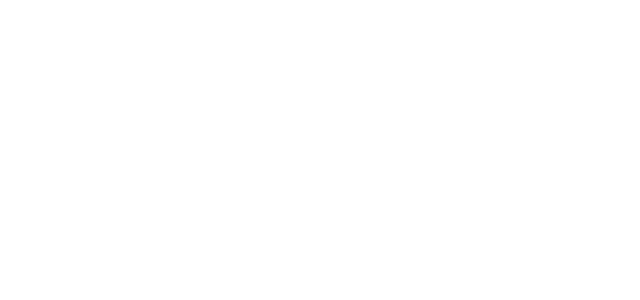
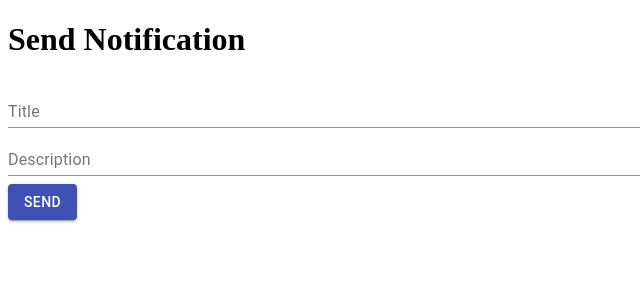
Before and after one commit to SpencerKwok/locality-ui, a React (Create React App) app: page / in a window 1280 px wide. Shown: the top 300 px of the page, without its empty margins (0-640 px from the left). Built offline with nearby package versions, Linux system fonts and the light colour scheme.

Commit message:
Adding notification form + updating package.json to npm-shrinkwrap.json + adding typescript

```diff
--- a/public/index.html
+++ b/public/index.html
@@ -7,14 +7,9 @@
       manifest.json provides metadata used when your web app is installed on a
       user's mobile device or desktop. See https://developers.google.com/web/fundamentals/web-app-manifest/
     -->
-    <link rel="manifest" href="%PUBLIC_URL%/manifest.json" />
+    <link rel="shortcut icon" href="#" />
     <!--
-      Notice the use of %PUBLIC_URL% in the tags above.
-      It will be replaced with the URL of the `public` folder during the build.
-      Only files inside the `public` folder can be referenced from the HTML.
-      Unlike "/favicon.ico" or "favicon.ico", "%PUBLIC_URL%/favicon.ico" will
-      work correctly both with client-side routing and a non-root public URL.
-      Learn how to configure a non-root public URL by running `npm run build`.
+      Remove favicon.ico error. See https://stackoverflow.com/questions/31075893/im-getting-favicon-ico-error
     -->
     <title>Locality</title>
   </head>
--- a/src/App.js
+++ /dev/null
@@ -1,7 +0,0 @@
-import React from 'react';
-
-function App() {
-    return <div></div>
-}
-
-export default App;
--- /dev/null
+++ b/src/App.tsx
@@ -0,0 +1,57 @@
+import React from "react";
+import { Formik, FormikConfig, Form } from "formik";
+import { Button, FormGroup, TextField } from "@material-ui/core";
+
+interface Notification {
+  title: string;
+  description: string;
+}
+
+const onSubmit: FormikConfig<Notification>["onSubmit"] = async (values) => {
+  console.log(values);
+};
+
+function App() {
+  return (
+    <div>
+      <h1>Send Notification</h1>
+      <Formik
+        initialValues={{
+          title: "",
+          description: "",
+        }}
+        onSubmit={onSubmit}
+      >
+        {({ values, handleSubmit, handleChange, isSubmitting }) => (
+          <Form onSubmit={handleSubmit}>
+            <FormGroup>
+              <TextField
+                id="title"
+                label="Title"
+                value={values.title}
+                onChange={handleChange}
+              />
+              <TextField
+                id="description"
+                label="Description"
+                value={values.description}
+                onChange={handleChange}
+              />
+            </FormGroup>
+            <Button
+              style={{ marginTop: "8px" }}
+              type="submit"
+              variant="contained"
+              color="primary"
+              disabled={isSubmitting}
+            >
+              Send
+            </Button>
+          </Form>
+        )}
+      </Formik>
+    </div>
+  );
+}
+
+export default App;
--- a/src/index.js
+++ /dev/null
@@ -1,10 +0,0 @@
-import React from 'react';
-import ReactDOM from 'react-dom';
-import App from './App';
-
-ReactDOM.render(
-  <React.StrictMode>
-    <App />
-  </React.StrictMode>,
-  document.getElementById('root')
-);
--- /dev/null
+++ b/src/index.tsx
@@ -0,0 +1,10 @@
+import React from "react";
+import ReactDOM from "react-dom";
+import App from "./App";
+
+ReactDOM.render(
+  <React.StrictMode>
+    <App />
+  </React.StrictMode>,
+  document.getElementById("root")
+);
--- /dev/null
+++ b/src/react-app-env.d.ts
@@ -0,0 +1 @@
+/// <reference types="react-scripts" />
```
Also changed, not shown: package.json (+9 -4 lines), tsconfig.json (added, +20 -0 lines), 2 other files (tests, documents, lock files or other folders).
